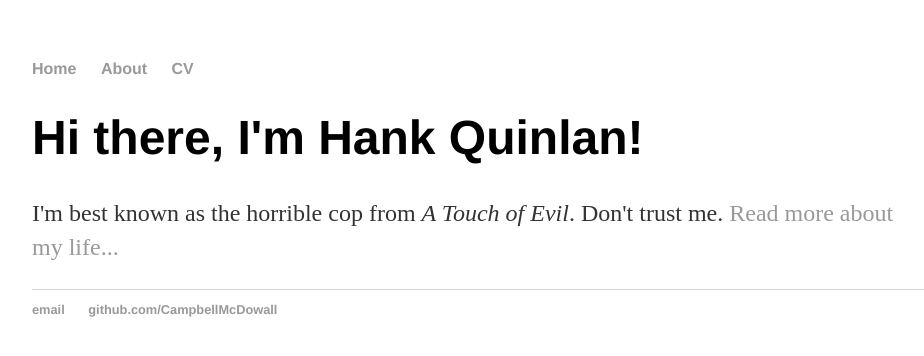
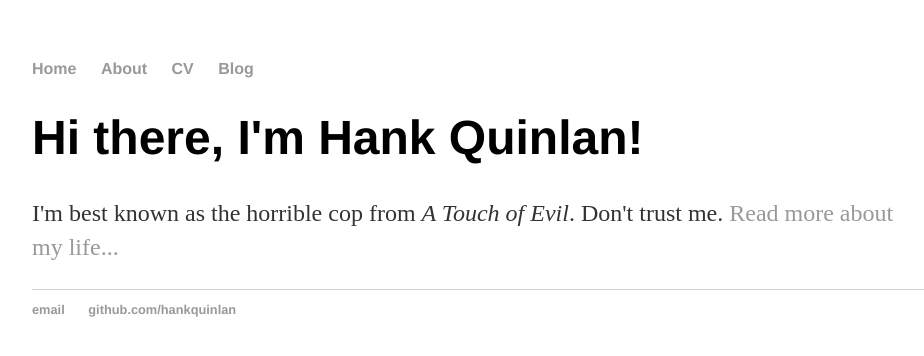
Before and after one commit to CampbellMcDowall/CampbellMcDowall.github.io, a Jekyll site: the page built from index.html, in a window 1280 px wide. Shown: the top 356 px of the page, without its empty margins (160-1084 px from the left). Built offline with Jekyll 4.4.1, drawn with Linux system fonts in a browser that asks for light colours.

Commit message:
Update default.html

```diff
--- a/_layouts/default.html
+++ b/_layouts/default.html
@@ -2,27 +2,33 @@
 <html>
   <head>
     <title>{{ page.title }}</title>
-			<!-- link to main stylesheet -->
+
     <link rel="stylesheet" type="text/css" href="/css/main.css">
+
   </head>
+
+
   <body>
     <nav>
 <ul>
 <li><a href="/">Home</a></li>
 <li><a href="/about">About</a></li>
 <li><a href="/cv">CV</a></li>
+<li><a href="/blog">Blog</a></li>
 </ul>
     </nav>
 <div class="container">
 
   {{ content }}
 
-			</div><!-- /.container -->
+</div>
+
   <footer>
    <ul>
-	        		<li><a href="mailto:mcdocm1@student.op.ac.nz">email</a></li>
-	        		<li><a href="https://github.com/CampbellMcDowall">github.com/CampbellMcDowall</a></li>
+   <li><a href="mailto:hankquinlanhub@gmail.com">email</a></li>
+   <li><a href="https://github.com/hankquinlan">github.com/hankquinlan</a></li>
    </ul>
   </footer>
   </body>
+
 </html>
```
Lines whose indentation alone changed are shown as unchanged.
